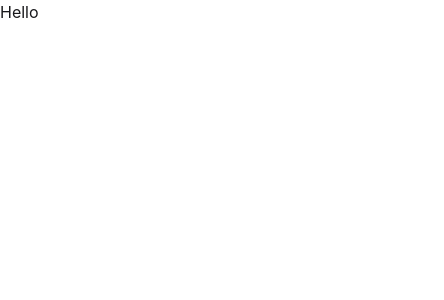
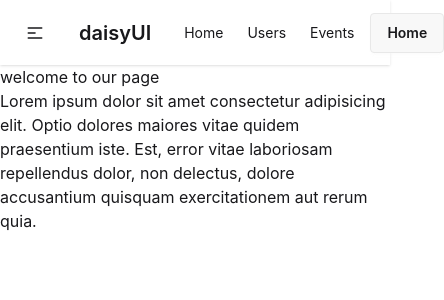
Before and after one commit to OlenaDonchenko/event-app, a React (Vite) app: page / in a window 390 px wide. Shown: the top 300 px of the page, 444 px wide, since content can reach past the window. Built offline with nearby package versions, Linux system fonts and the light colour scheme.

Commit message:
add : routing system & AUthcontext

```diff
--- a/package.json
+++ b/package.json
@@ -11,7 +11,8 @@
   },
   "dependencies": {
     "react": "^19.2.8",
-    "react-dom": "^19.2.8"
+    "react-dom": "^19.2.8",
+    "react-router": "^8.4.0"
   },
   "devDependencies": {
     "@tailwindcss/vite": "^4.3.3",
--- a/src/App.jsx
+++ b/src/App.jsx
@@ -1,13 +1,25 @@
+import { BrowserRouter, Routes, Route } from 'react-router';
 
+import { AuthProvider } from './context/AuthContext';
+
+import Nav from './components/Nav';
+import Home from './pages/Home';
+import Users from './pages/Users';
+import Events from './pages/Events';
 
 function App() {
-
-
   return (
-    <>
-      Hello
-    </>
-  )
+    <AuthProvider>
+      <BrowserRouter>
+        <Nav />
+        <Routes>
+          <Route path="/" element={<Home />} />
+          <Route path="/users" element={<Users />} />
+          <Route path="/events" element={<Events />} />
+        </Routes>
+      </BrowserRouter>
+    </AuthProvider>
+  );
 }
 
-export default App
+export default App;
--- /dev/null
+++ b/src/components/Nav.jsx
@@ -0,0 +1,64 @@
+import { Link } from 'react-router';
+
+const Nav = () => {
+  return (
+    <div className="navbar bg-base-100 shadow-sm">
+      <div className="navbar-start">
+        <div className="dropdown">
+          <div tabIndex={0} role="button" className="btn btn-ghost lg:hidden">
+            <svg
+              aria-label="Menu"
+              xmlns="http://www.w3.org/2000/svg"
+              className="h-5 w-5"
+              fill="none"
+              viewBox="0 0 24 24"
+              stroke="currentColor"
+            >
+              <path
+                strokeLinecap="round"
+                strokeLinejoin="round"
+                strokeWidth="2"
+                d="M4 6h16M4 12h8m-8 6h16"
+              />
+            </svg>
+          </div>
+          <ul
+            tabIndex={-1}
+            className="menu menu-sm dropdown-content bg-base-100 rounded-box z-1 mt-3 w-52 p-2 shadow"
+          >
+            <li>
+              <Link to={`/`}>Home</Link>
+            </li>
+            <li>
+              <Link to={`/users`}>Users</Link>
+            </li>
+            <li>
+              <Link to={`/events`}>Events</Link>
+            </li>
+          </ul>
+        </div>
+        <a className="btn btn-ghost text-xl">daisyUI</a>
+      </div>
+      <div className="navbar-center  lg:flex">
+        <ul className="menu menu-horizontal px-1">
+          <li>
+            <Link to={`/`}>Home</Link>
+          </li>
+          <li>
+            <Link to={`/users`}>Users</Link>
+          </li>
+          <li>
+            <Link to={`/events`}>Events</Link>
+          </li>
+        </ul>
+      </div>
+      <div className="navbar-end">
+        <Link className="btn" to={`/`}>
+          Home
+        </Link>
+      </div>
+    </div>
+  );
+};
+
+export default Nav;
--- /dev/null
+++ b/src/context/AuthContext.jsx
@@ -0,0 +1,13 @@
+import { createContext } from 'react';
+
+export const Auth = createContext();
+
+export const AuthProvider = ({ children }) => {
+  return (
+    <Auth.Provider
+      value={{ x: 'Bashar', y: 'john', z: { name: 'jane', age: 50 } }}
+    >
+      {children}
+    </Auth.Provider>
+  );
+};
--- /dev/null
+++ b/src/pages/Events.jsx
@@ -0,0 +1,7 @@
+import React from 'react';
+
+const Events = () => {
+  return <div>Events</div>;
+};
+
+export default Events;
--- /dev/null
+++ b/src/pages/Home.jsx
@@ -0,0 +1,17 @@
+import React from 'react';
+
+const Home = () => {
+  return (
+    <div>
+      <h1>welcome to our page</h1>
+      <p>
+        Lorem ipsum dolor sit amet consectetur adipisicing elit. Optio dolores
+        maiores vitae quidem praesentium iste. Est, error vitae laboriosam
+        repellendus dolor, non delectus, dolore accusantium quisquam
+        exercitationem aut rerum quia.
+      </p>
+    </div>
+  );
+};
+
+export default Home;
--- /dev/null
+++ b/src/pages/Users.jsx
@@ -0,0 +1,8 @@
+import { use } from 'react';
+import { Auth } from '../context/AuthContext';
+
+const Users = () => {
+  return <div>Users</div>;
+};
+
+export default Users;
```
Also changed, not shown: 1 other file (tests, documents, lock files or other folders).
